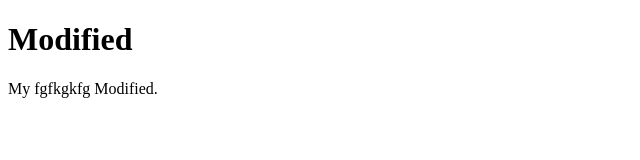
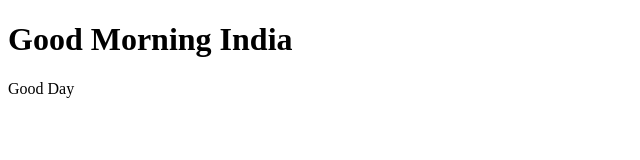
Before and after one commit to lasya28/ONE, a plain HTML site: page index.html in a window 1280 px wide. Shown: the whole page, without its empty margins (0-640 px from the left). Drawn offline with Linux system fonts and the light colour scheme.

Commit message:
good messages

```diff
--- a/index.html
+++ b/index.html
@@ -2,8 +2,8 @@
 <html>
 <body>
 
-<h1>Modified</h1>
-<p>My fgfkgkfg Modified.</p>
+<h1>Good Morning India</h1>
+<p>Good Day</p>
 
 </body>
 </html>
```
